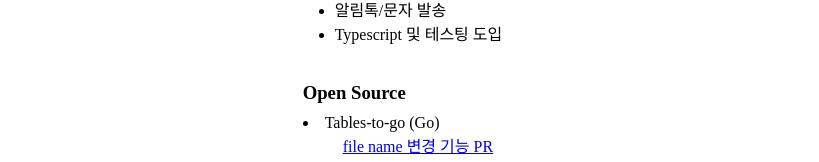
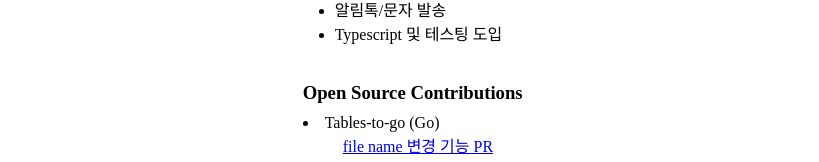
Before and after one commit to leejh3224/resume, a Vue app: page / in a window 1280 px wide. Shown: the part 983-1145 px from the top of the page, without its empty margins (202-1021 px from the left). Built offline with nearby package versions, Linux system fonts and the light colour scheme; a web font is replaced by a local one.

Commit message:
Update title

```diff
--- a/src/App.vue
+++ b/src/App.vue
@@ -82,7 +82,7 @@
           </ul>
         </div>
         <div class="section-opensource">
-          <h3>Open Source</h3>
+          <h3>Open Source Contributions</h3>
           <li>
             Tables-to-go (Go)
             <br /><a style="padding-left: 40px;" target="_blank" href="https://github.com/fraenky8/tables-to-go/pull/30">file name 변경 기능 PR</a>
```
